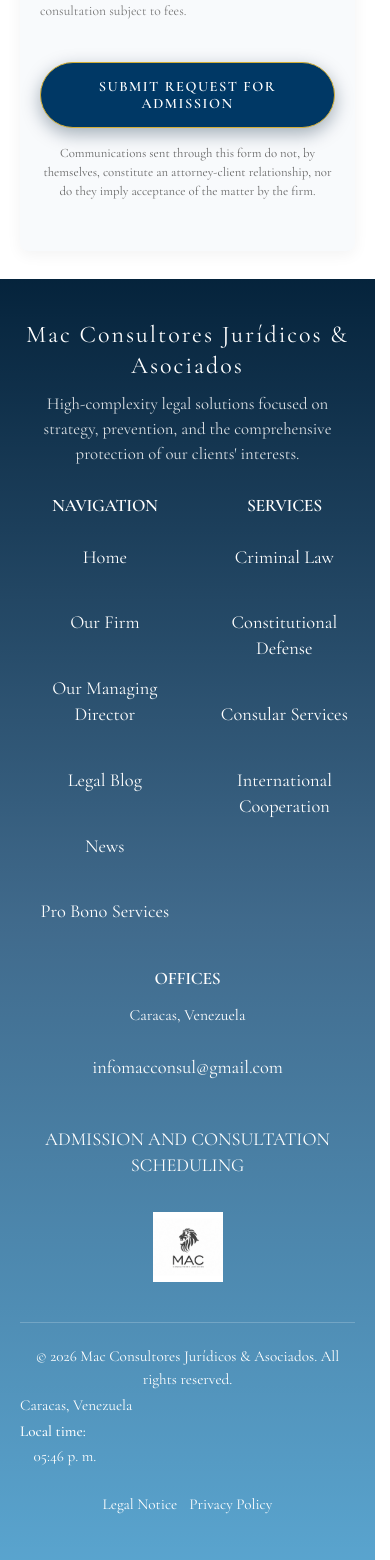
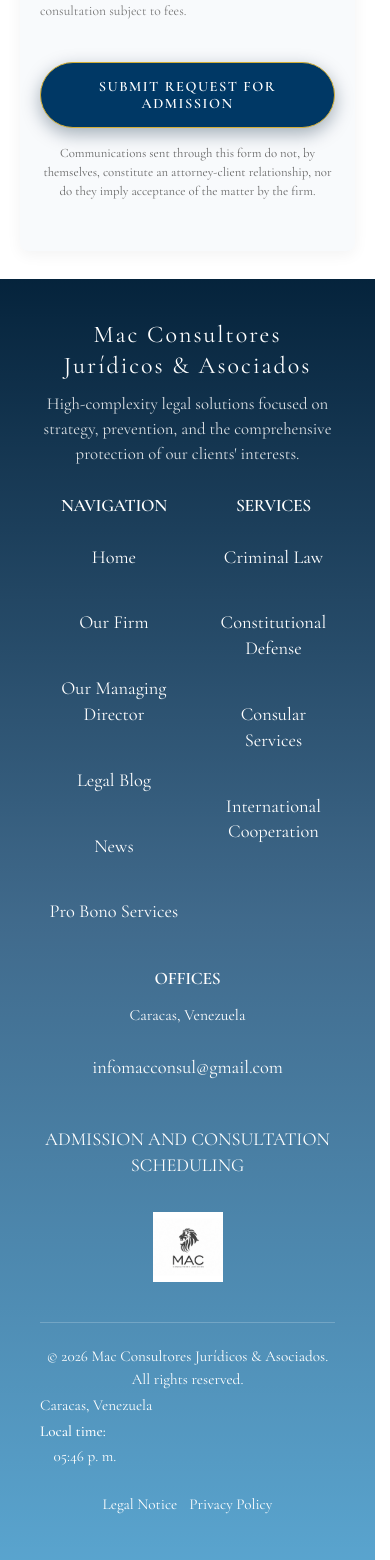
Before and after one commit to mcolina777-cpu/mac-consultores-site-clean, a Next.js app: page /en/contact in a window 390 px wide. Shown: the part 2552-4112 px from the top of the page. Built offline with nearby package versions, Linux system fonts and the light colour scheme.

Commit message:
Footer movil

```diff
--- a/src/app/globals.css
+++ b/src/app/globals.css
@@ -779,6 +779,58 @@ footer,
   font-size: 1.1rem;
   text-decoration: none;
   transition: color 0.3s ease;
+}
+
+/* FOOTER – Móvil */
+@media (max-width: 768px) {
+  .footer {
+    padding: 60px 20px 30px;
+  }
+
+  .footer-grid {
+    grid-template-columns: 1fr;
+    grid-template-rows: auto auto auto auto;
+    grid-template-areas:
+      "info"
+      "nav"
+      "services"
+      "offices";
+    gap: 32px;
+  }
+
+  .footer-col.footer-info {
+    grid-area: info;
+  }
+
+  .footer-col:nth-of-type(2) {
+    grid-area: nav;
+  }
+
+  .footer-col:nth-of-type(3) {
+    grid-area: services;
+  }
+
+  .footer-col:nth-of-type(4) {
+    grid-area: offices;
+  }
+
+  .footer-bottom {
+    flex-direction: column;
+    align-items: center;
+    gap: 14px;
+    text-align: center;
+  }
+
+  .footer-bottom p,
+  .footer-bottom a,
+  .footer-location {
+    text-align: center;
+  }
+
+  .footer-legal {
+    justify-content: center;
+    flex-wrap: wrap;
+  }
 }
 
 /* Utility Classes */
```
